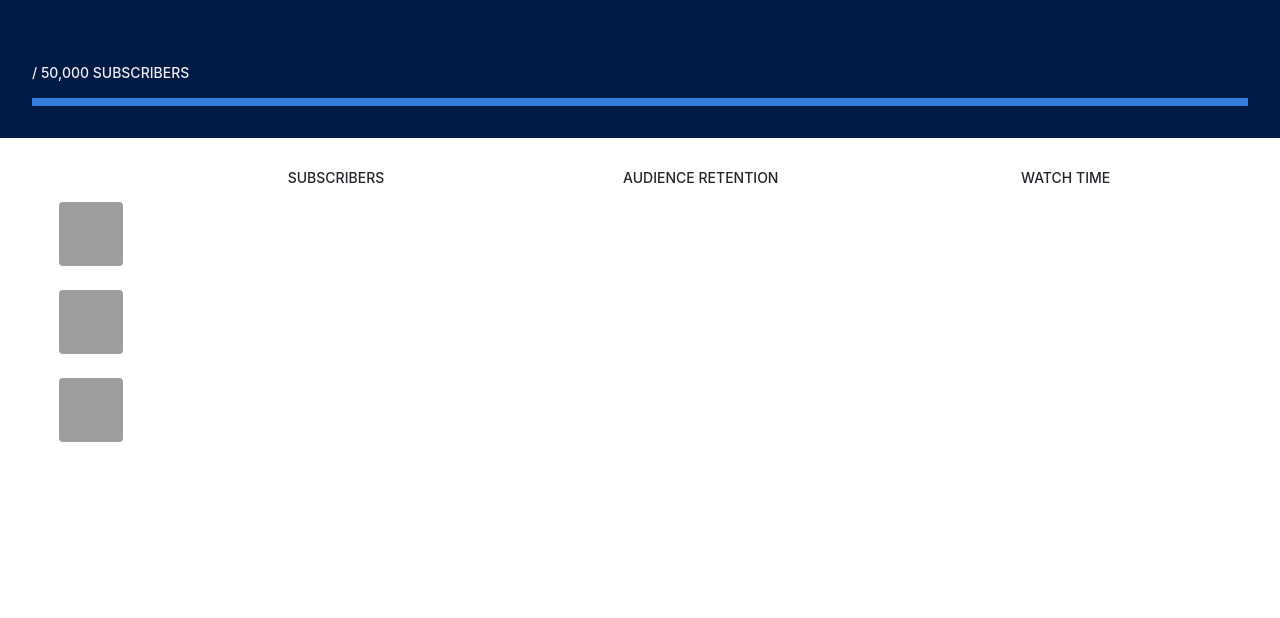
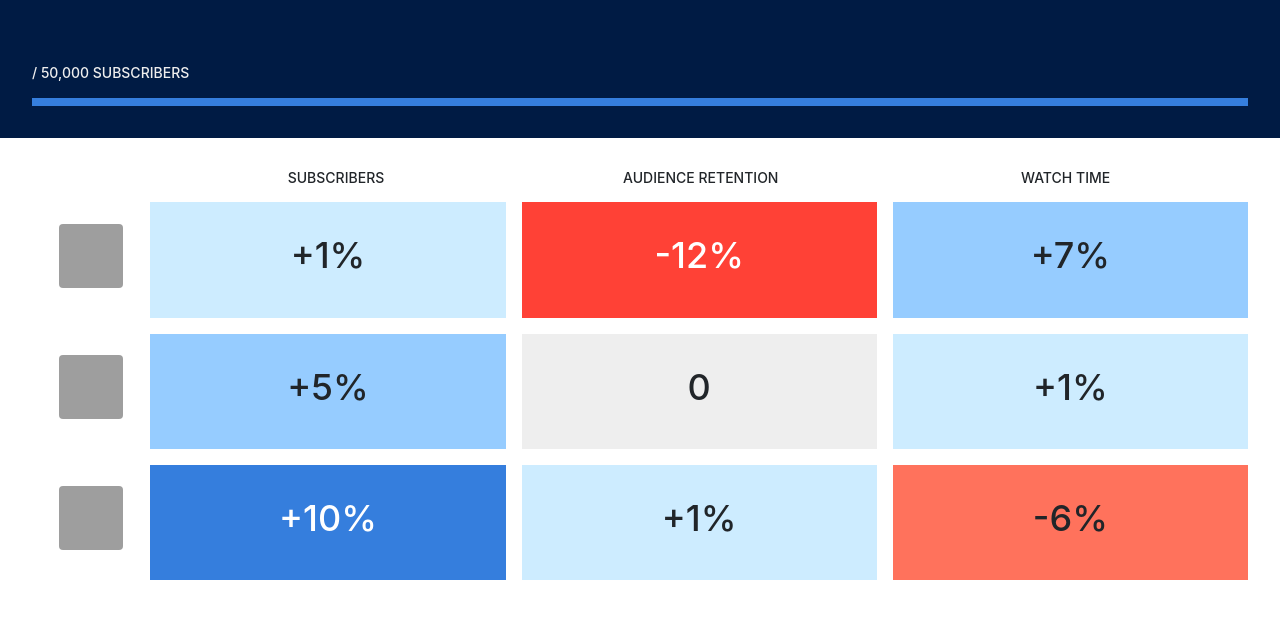
Before and after one commit to lukemoderwell/geyser, a website: page public/index.html in a window 1280 px wide. Drawn offline with nearby package versions, Linux system fonts and the light colour scheme; grey boxes are pictures that could not be loaded.

Commit message:
add fake frontend for index

```diff
--- a/public/client.js
+++ b/public/client.js
@@ -99,10 +99,6 @@ function fillProgress(amount) {
 
 function init() {
   fillProgress(totalSubs);
-
-  createCards(crds, retentionCards);
-  createCards(weeklySubs, subCards);
-  createCards(weeklyWatchers, watchCards);
 }
 
 init();
--- a/public/index.html
+++ b/public/index.html
@@ -36,27 +36,28 @@
         <div class="w-10 tc">
           <img class="br2 h3 w3 dib" alt="Crossroads" src="https://yt3.ggpht.com/-ARyyPytxr6c/AAAAAAAAAAI/AAAAAAAAAAA/gi3AstIN5DY/s88-c-k-no-mo-rj-c0xffffff/photo.jpg" />
         </div>
-        <div class="pv4 w-30 mr2 tc" data-metric="subscribers"></div>
-        <div class="pv4 w-30 mh2 tc" data-metric="retention"></div>
-        <div class="pv4 w-30 ml2 tc" data-metric="watch"></div>
+        <div class="pv4 w-30 mr2 tc bg-lightest-blue" data-metric="subscribers"><h2 class="f2">+1%</h2></div>
+        <div class="pv4 w-30 mh2 tc bg-red white" data-metric="retention"><h2 class="f2">-12%</h2></div>
+        <div class="pv4 w-30 ml2 tc bg-light-blue" data-metric="watch"><h2 class="f2">+7%</h2></div>
       </div>
       <div class="channel d-flex align-items-center w-100 mv2">
         <div class="w-10 tc">
           <img class="br2 h3 w3 dib" alt="Brian Brings A Beer" src="https://yt3.ggpht.com/-iSi4aKWJr5g/AAAAAAAAAAI/AAAAAAAAAAA/kRuhX3uX_-Y/s108-c-k-no-mo-rj-c0xffffff/photo.jpg" />
         </div>
-        <div class="pv4 w-30 mr2 tc" data-metric="subscribers"></div>
-        <div class="pv4 w-30 mh2 tc" data-metric="retention"></div>
-        <div class="pv4 w-30 ml2 tc" data-metric="watch"></div>
+        <div class="pv4 w-30 mr2 tc bg-light-blue" data-metric="subscribers"><h2 class="f2">+5%</h2></div>
+        <div class="pv4 w-30 mh2 tc bg-light-gray" data-metric="retention"><h2 class="f2">0</h2></div>
+        <div class="pv4 w-30 ml2 tc bg-lightest-blue" data-metric="watch"><h2 class="f2">+1%</h2></div>
       </div>
       <div class="channel d-flex align-items-center w-100 mv2">
         <div class="w-10 tc">
           <img class="br2 h3 w3 dib" alt="Crossroads Music" src="https://yt3.ggpht.com/-QGBNAAWuTAc/AAAAAAAAAAI/AAAAAAAAAAA/UB7lNkirGuU/s108-c-k-no-mo-rj-c0xffffff/photo.jpg" />
         </div>
-        <div class="pv4 w-30 mr2 tc" data-metric="subscribers"></div>
-        <div class="pv4 w-30 mh2 tc" data-metric="retention"></div>
-        <div class="pv4 w-30 ml2 tc" data-metric="watch"></div>
+        <div class="pv4 w-30 mr2 tc bg-blue white" data-metric="subscribers"><h2 class="f2">+10%</h2></div>
+        <div class="pv4 w-30 mh2 tc bg-lightest-blue" data-metric="retention"><h2 class="f2">+1%</h2></div>
+        <div class="pv4 w-30 ml2 tc bg-light-red" data-metric="watch"><h2 class="f2">-6%</h2></div>
       </div>
     </div>
+    <!-- hack to get parcel to process files -->
     <a href="./yt-demo/index.html"></a>
     <a href="./subscribers/index.html"></a>
   </div>
```
